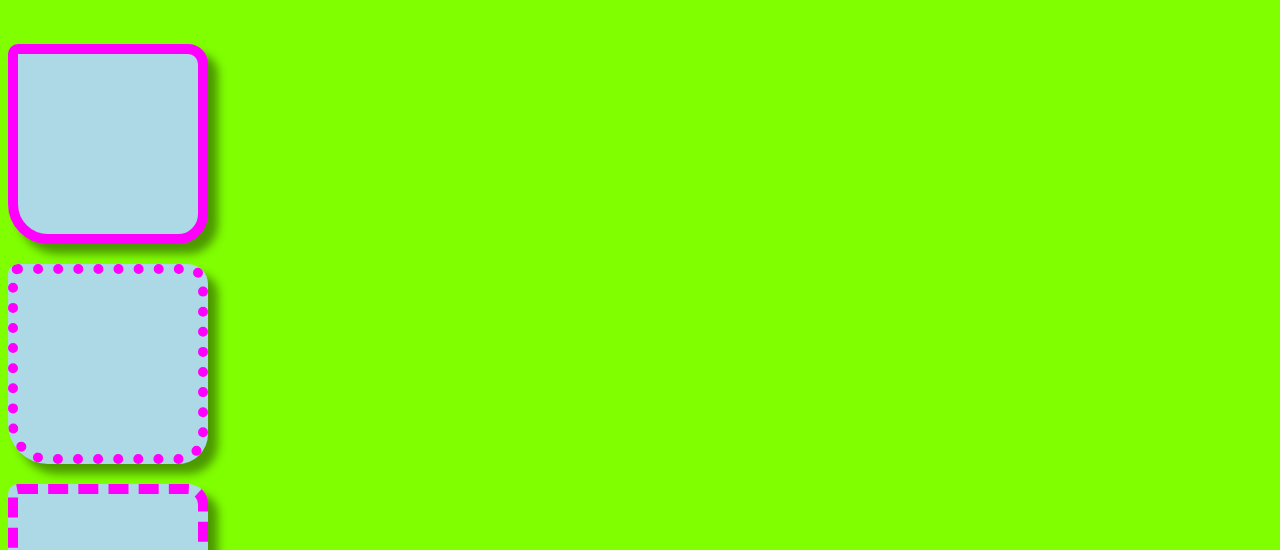
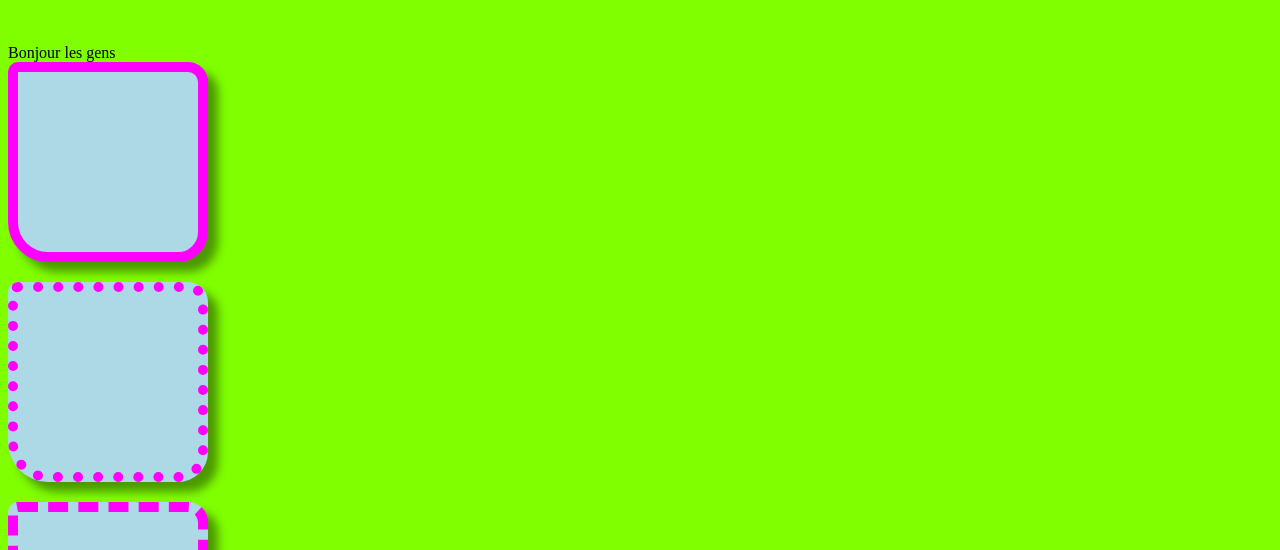
Before and after one commit to monsdj/html-training, a plain HTML site: page 05-bordure/index.html in a window 1280 px wide. Shown: the part 250-800 px from the top of the page. Drawn offline with Linux system fonts and the light colour scheme.

Commit message:
Update index.html
coucou les gens

```diff
--- a/05-bordure/index.html
+++ b/05-bordure/index.html
@@ -9,7 +9,7 @@
 </head>
 <body>
     <h1>Border et ombre</h1>
-
+Bonjour les gens
     <div class="div"></div>
     <div class="div1"></div>
     <div class="div2"></div>
```
